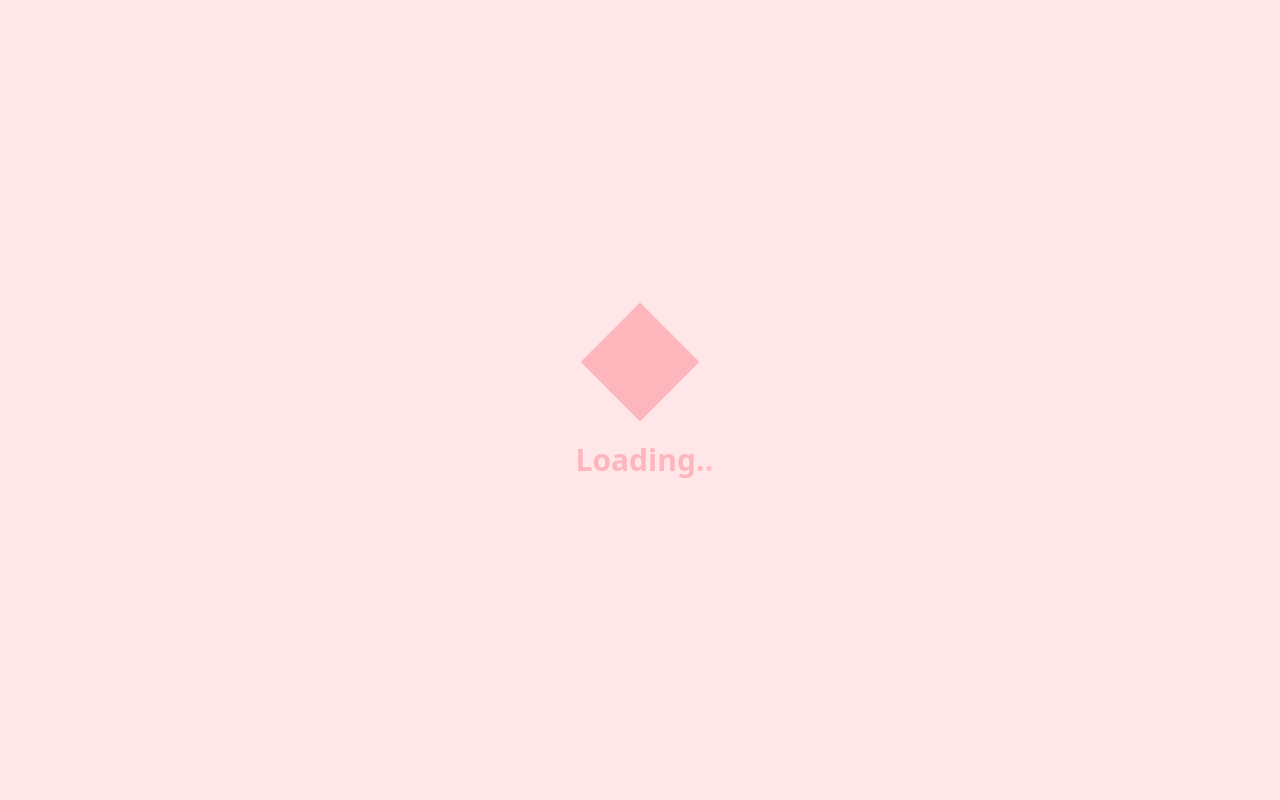
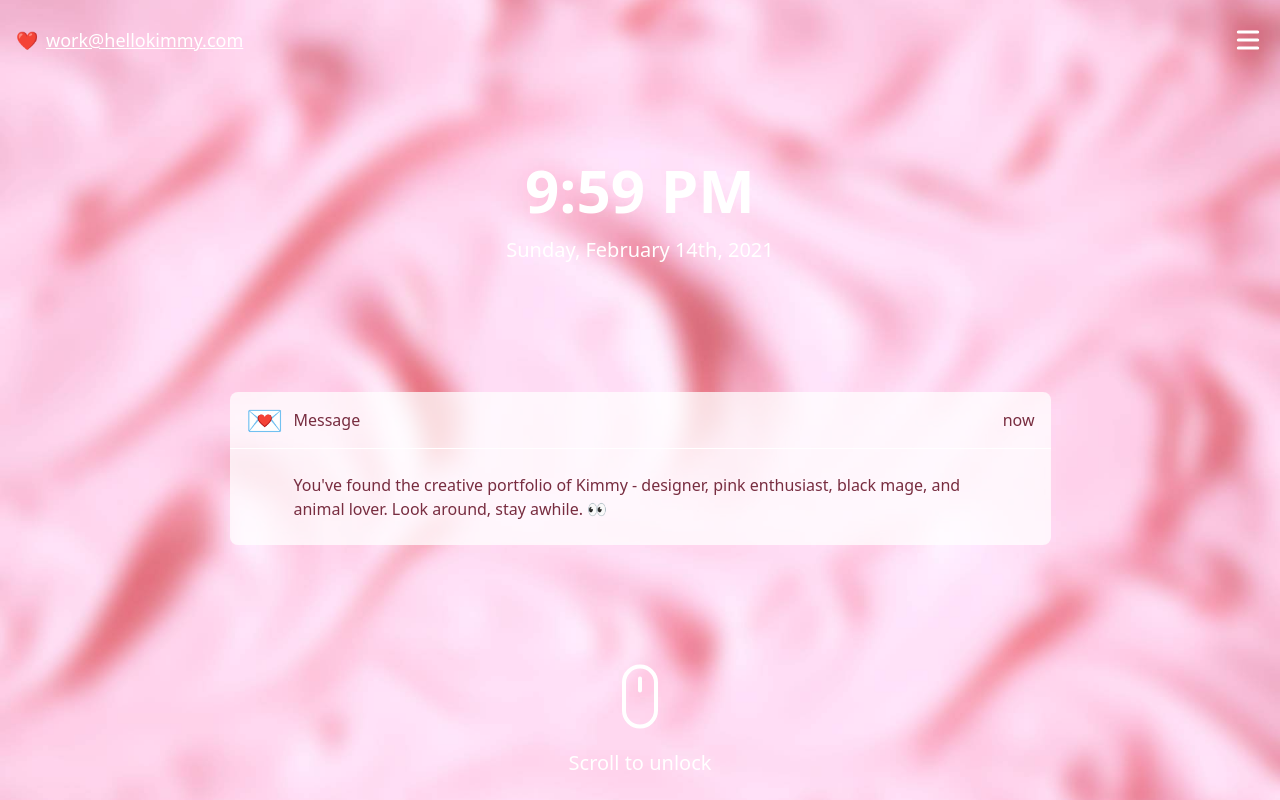
Before and after one commit to psongpin/kimifaery, a Next.js app: page / in a window 1280 px wide. Shown: the top 800 px of the page. Built offline with nearby package versions, Linux system fonts and the light colour scheme; no server answers.

Commit message:
fix: remove window onload listener

```diff
--- a/pages/_app.tsx
+++ b/pages/_app.tsx
@@ -1,9 +1,8 @@
-import { useState } from 'react'
 import type { AppProps } from 'next/app'
 import { useRouter } from 'next/router'
 import { ThemeProvider } from 'styled-components'
 import { ApolloProvider } from '@apollo/client'
-import { useEffectOnce } from 'react-use'
+import { useEffectOnce, useTimeout } from 'react-use'
 import NProgress from 'nprogress'
 import { DefaultSeo } from 'next-seo'
 
@@ -23,7 +22,6 @@ import '../styles/globals.css'
 const App: React.FC<AppProps> = ({ Component, pageProps }) => {
   const apolloClient = useApollo(pageProps)
   const router = useRouter()
-  const [isInitiallyLoading, setIsInitiallyLoading] = useState(true)
 
   useEffectOnce(() => {
     const nprogressStart = () => NProgress.start()
@@ -34,24 +32,14 @@ const App: React.FC<AppProps> = ({ Component, pageProps }) => {
     router.events.on('routeChangeComplete', nprogressDone)
     router.events.on('routeChangeError', nprogressDone)
 
-    let timer: NodeJS.Timeout
-
-    const removeLoadScreen = () => {
-      timer = setTimeout(() => {
-        setIsInitiallyLoading(false)
-      }, pageLoadDelay * 1000)
-    }
-
-    window.addEventListener('load', removeLoadScreen)
-
     return () => {
       router.events.off('routeChangeStart', nprogressStart)
       router.events.off('routeChangeComplete', nprogressDone)
       router.events.off('routeChangeError', nprogressDone)
-      if (timer) clearTimeout(timer)
-      window.removeEventListener('load', removeLoadScreen)
     }
   })
+
+  const [isReady] = useTimeout(pageLoadDelay * 1000)
 
   return (
     <>
@@ -62,7 +50,7 @@ const App: React.FC<AppProps> = ({ Component, pageProps }) => {
           <GlobalStyle />
 
           <PageLoadContext.Provider
-            value={{ isInitiallyLoading, pageLoadDelay }}
+            value={{ isInitiallyLoading: !isReady(), pageLoadDelay }}
           >
             <InitialPageLoader />
 
```
